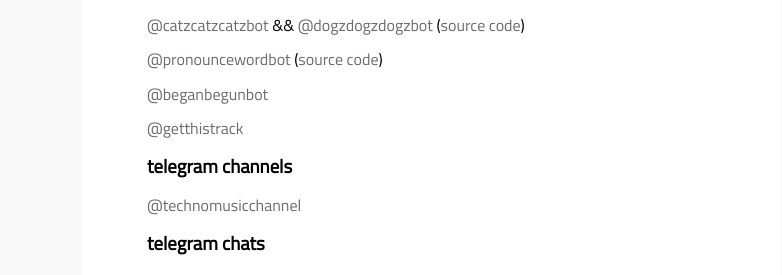
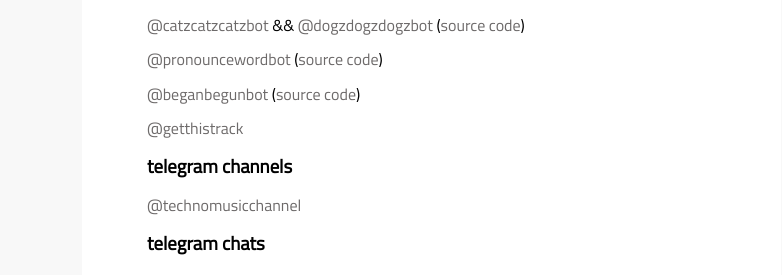
Before and after one commit to sakaloucv/sakaloucv.github.io, a Jekyll site: the page built from projects.md, in a window 1280 px wide. Shown: the part 255-530 px from the top of the page, without its empty margins (366-1148 px from the left). Built offline with Jekyll 4.4.1, drawn with Linux system fonts in a browser that asks for light colours; our own code applies the rules of GitHub Pages for plain Markdown files.

Commit message:
added source code beganbegunbot

```diff
--- a/projects.md
+++ b/projects.md
@@ -10,7 +10,7 @@ layout: page
 
 [@pronouncewordbot](https://t.me/pronouncewordbot) ([source code](https://github.com/soko1/pronouncewordbot))
 
-[@beganbegunbot](https://t.me/beganbegunbot)
+[@beganbegunbot](https://t.me/beganbegunbot) ([source code](https://github.com/soko1/beganbegunbot))
 
 [@getthistrack](https://t.me/getthistrack)
 
```
